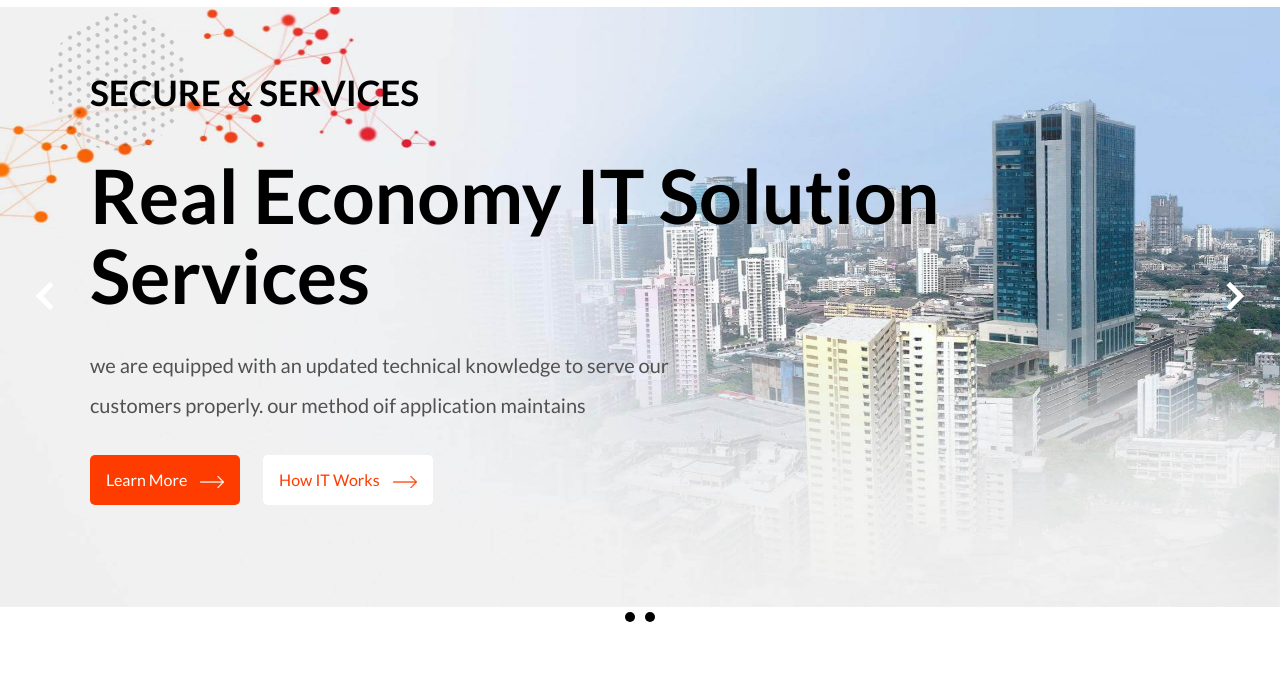
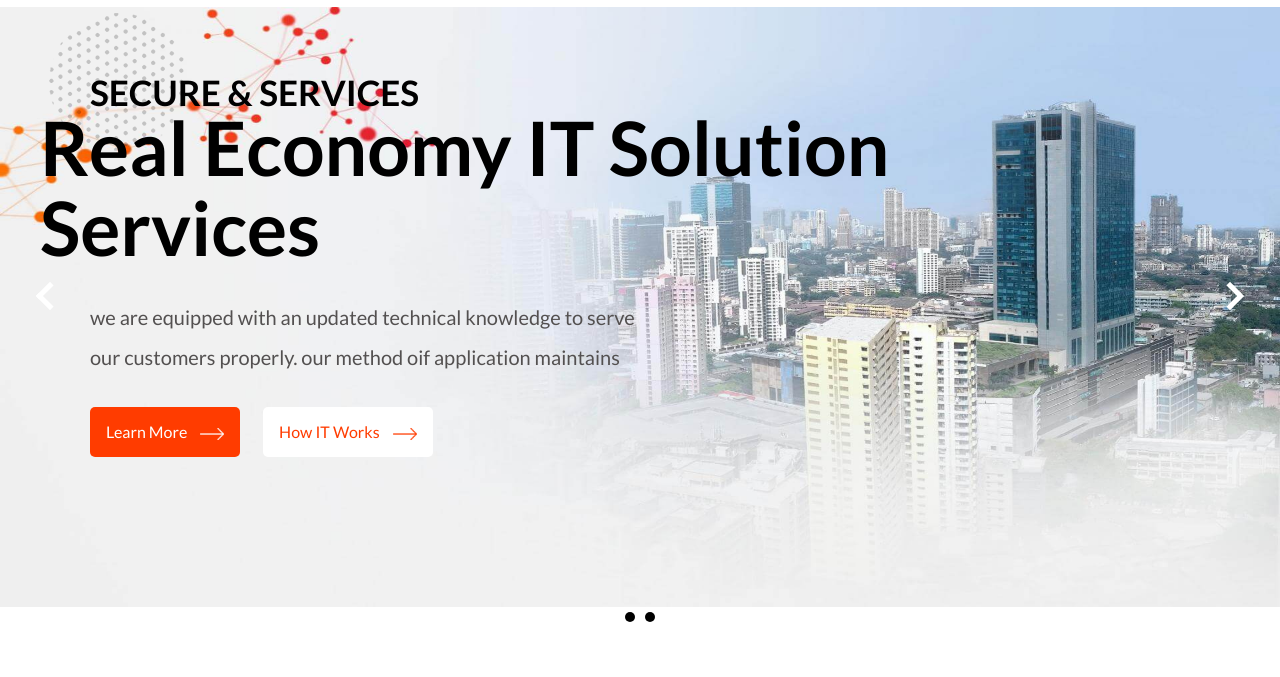
Before and after one commit to sharmasunil123/it-soft, a plain HTML site: page index.html in a window 1280 px wide. Shown: the part 123-800 px from the top of the page. Drawn offline with nearby package versions, Linux system fonts and the light colour scheme.

Commit message:
slider class change

```diff
--- a/hotel.css
+++ b/hotel.css
@@ -169,7 +169,7 @@ a {
   color: #000;
   width: 80%;
   line-height: 80px;
-  padding: 48px 0 0 50px;
+  /* padding: 48px 0 0 50px; */
 }
 .slider-detail {
   position: absolute;
```
